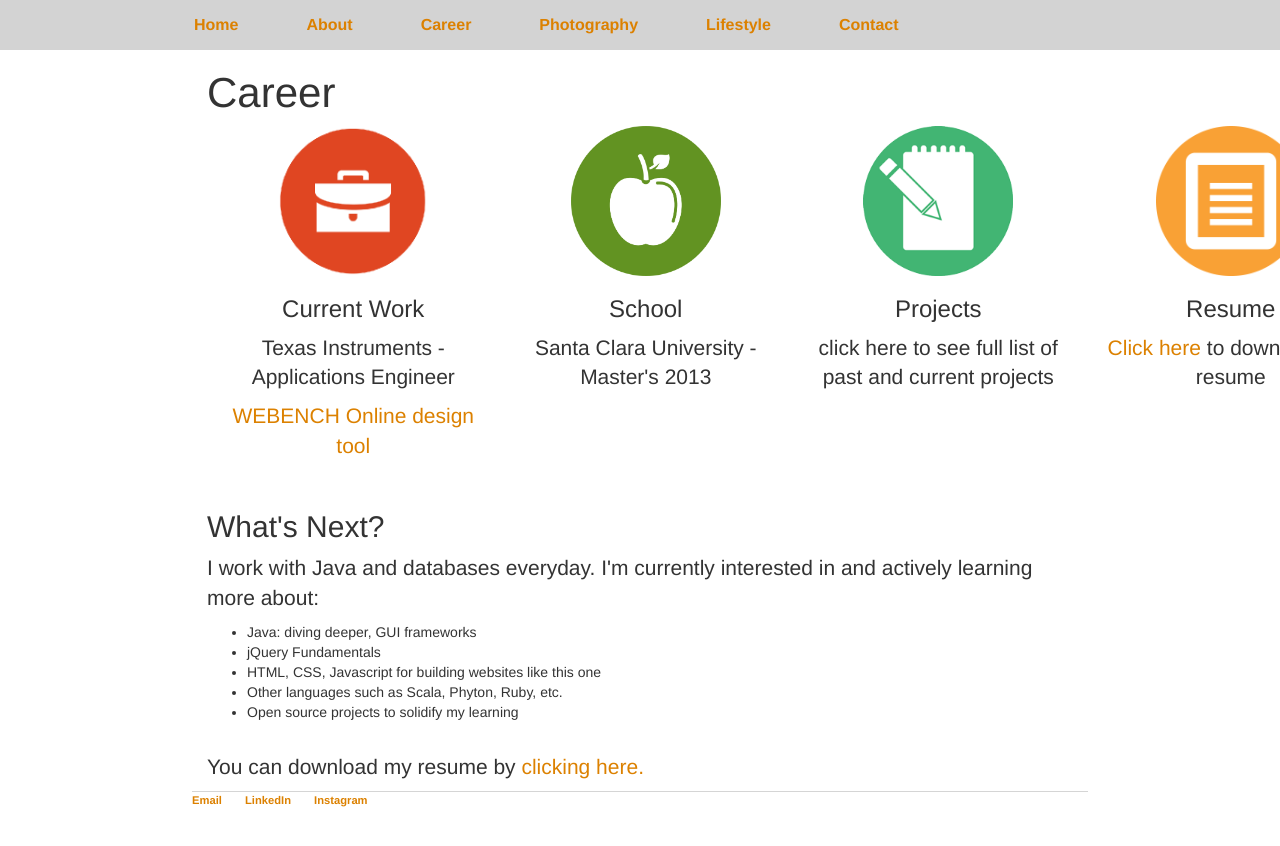
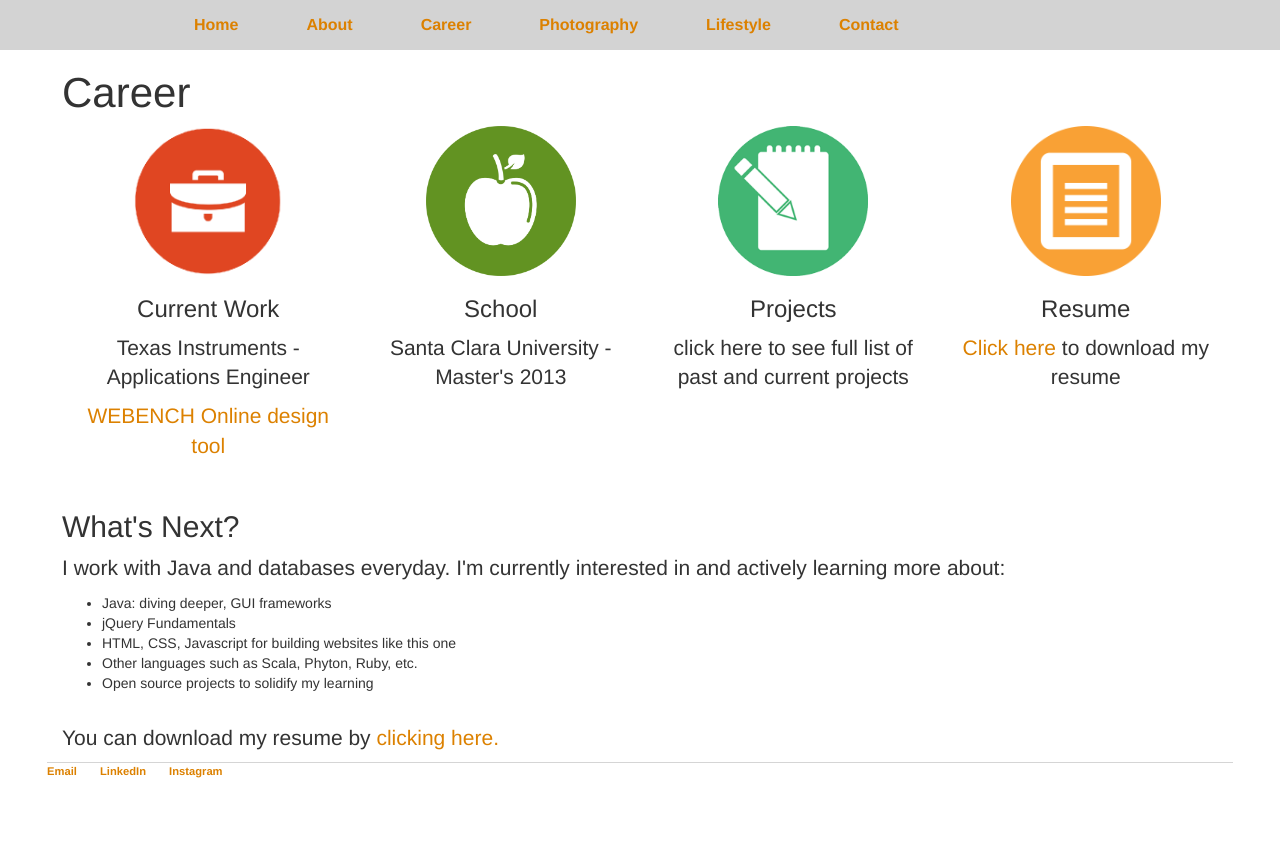
Before and after one commit to itsonlyjaz/itsonlyjaz.github.io, a Jekyll site: the page built from career/index.html, in a window 1280 px wide. Shown: the top 846 px of the page. Built offline with Jekyll 4.4.1, drawn with Linux system fonts in a browser that asks for light colours.

Commit message:
Update index.html

```diff
--- a/career/index.html
+++ b/career/index.html
@@ -8,7 +8,8 @@ title: jaz-marie
 <head>
 </head>
 
-<body>
+ <div class = "container-fluid">
+<body class="smaller">
    <br>
    <br>
    <!--
```
